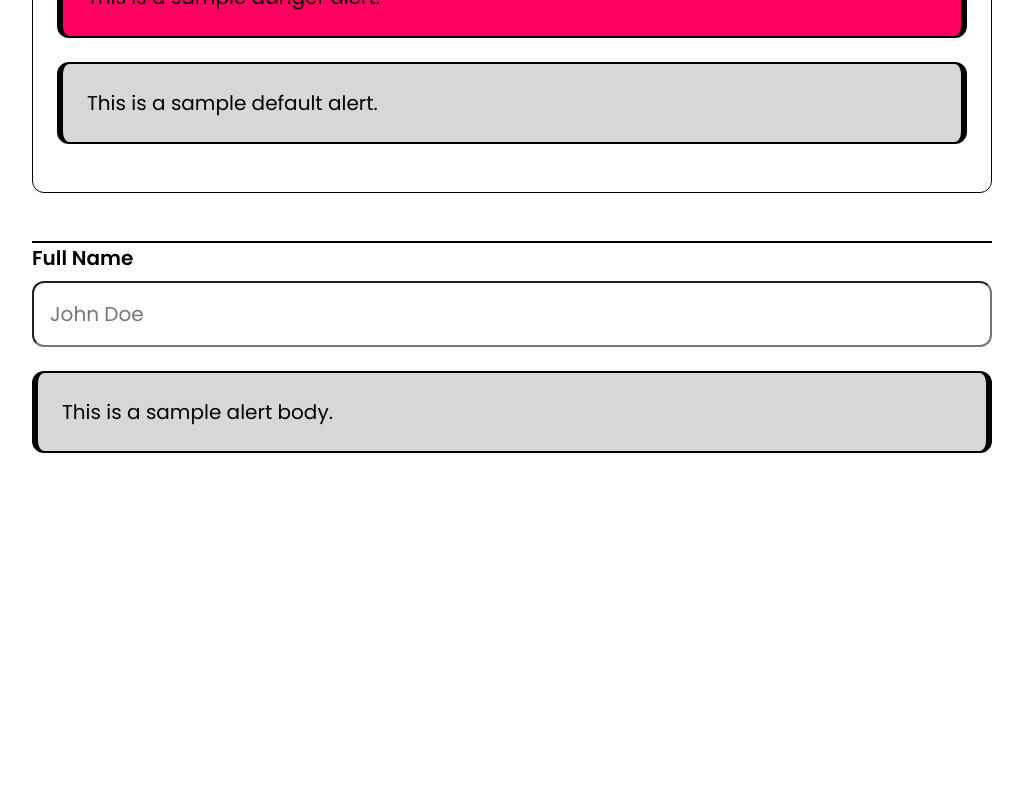
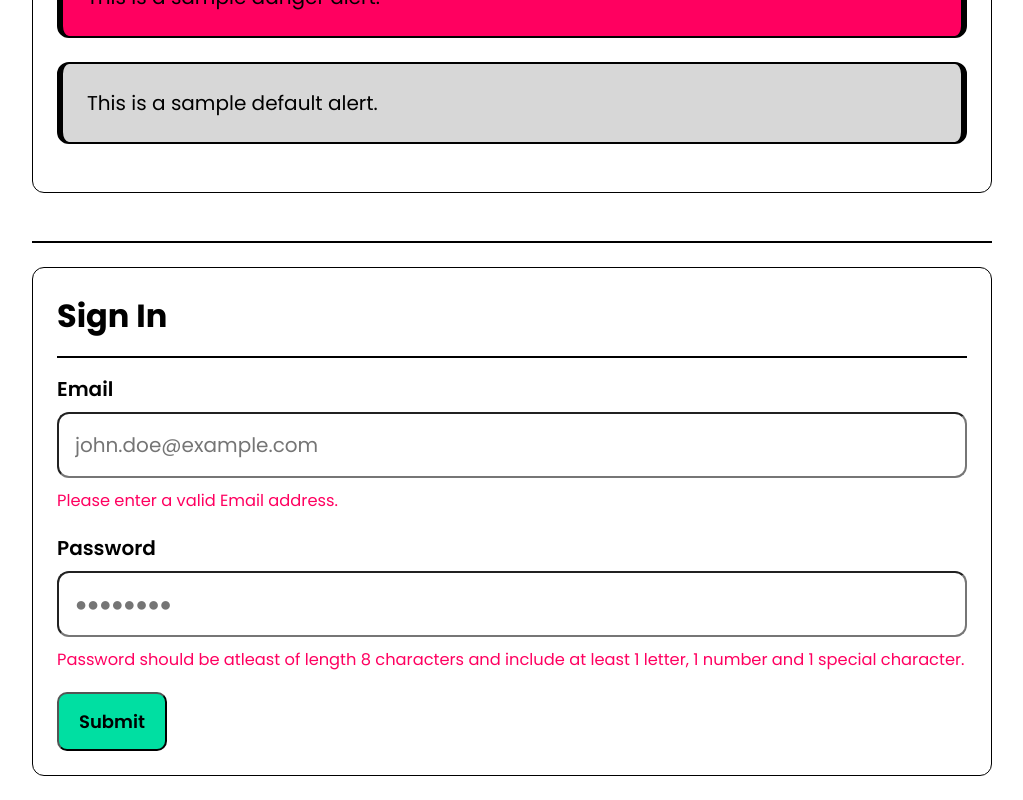
Before and after one commit to yadavrashindra5/react-components, a React (Vite) app: page / in a window 1280 px wide. Shown: the part 5426-6226 px from the top of the page, without its empty margins (128-1151 px from the left). Before the commit the page ends 5903 px from the top, so only its background shows below. Built offline with nearby package versions, Linux system fonts and the light colour scheme.

Commit message:
added input example

```diff
--- a/src/components/Input/input.tsx
+++ b/src/components/Input/input.tsx
@@ -1,7 +1,7 @@
 import { ChangeEvent } from "react";
 import styles from "./input.module.css";
 
-interface IInput {
+export interface IInput {
   labelId: string;
   inputName: string;
   placeholder: string;
@@ -10,6 +10,7 @@ interface IInput {
   required: boolean;
   value?: string;
   onChange?: (e: ChangeEvent<HTMLInputElement>) => void;
+  className?: string;
 }
 
 export default function Input({
@@ -19,9 +20,10 @@ export default function Input({
   placeholder = "",
   type,
   required,
+  className,
 }: IInput) {
   return (
-    <div className={styles.input}>
+    <div className={styles.input + " " + className}>
       <label htmlFor={labelId}>{inputName}</label>
       <input
         id={labelId}
--- a/src/page/homepage.tsx
+++ b/src/page/homepage.tsx
@@ -13,6 +13,7 @@ import Accordion from "../components/Accordion/accordion";
 import { accordionData } from "../helper/accordionData";
 import Alerts from "../components/Alerts/alerts";
 import AlertSection from "../sections/alertSection/alertSection";
+import InputSection from "../sections/inputSection/inputSection";
 
 type THomePageComponentType = IComponentsView & {
   id: number;
@@ -134,15 +135,7 @@ export default function Homepage() {
           );
         })}
       </section>
-      <Input
-        labelId="fullName"
-        inputName="Full Name"
-        pattern="\^[A-Za-z0-9]{3,16}$\"
-        type="string"
-        placeholder="John Doe"
-        required={false}
-      />
-      <Alerts alertBody="This is a sample alert body." />
+      <InputSection />
     </Container>
   );
 }
--- /dev/null
+++ b/src/sections/inputSection/inputSection.module.css
@@ -0,0 +1,15 @@
+form > hr {
+  margin: 1.6rem 0;
+}
+
+.hoc_input {
+  margin-bottom: 1.6rem;
+}
+
+.errorMessage {
+  color: var(--danger-color);
+  font-size: 2.6rem;
+}
+
+.error_input_style {
+}
--- /dev/null
+++ b/src/sections/inputSection/inputSection.tsx
@@ -0,0 +1,117 @@
+import { ChangeEvent, FormEvent, useState } from "react";
+
+import styles from "./inputSection.module.css"
+
+import Input, { IInput } from "../../components/Input/input";
+import Heading from "../../components/Heading/heading";
+import Button from "../../components/Button/button";
+import Box from "../../components/Box/box";
+
+interface HOCInput extends IInput {
+  id?: number;
+  errorMessage: string;
+}
+
+interface IInputValues {
+  email: string;
+  password: string;
+}
+
+export default function InputSection() {
+  const [values, setValues] = useState<IInputValues>({
+    email: "",
+    password: "",
+  });
+
+  const sampleInput: HOCInput[] = [
+    {
+      id: 1,
+      labelId: "email",
+      inputName: "Email",
+      placeholder: "john.doe@example.com",
+      pattern: "^([a-zA-Z0-9._]+)@([a-zA-Z]+).([a-zA-Z]{2,6})(.[a-z]{2,6})?$",
+      type: "text",
+      required: true,
+      errorMessage: "Please enter a valid Email address.",
+    },
+    {
+      id: 2,
+      labelId: "password",
+      inputName: "Password",
+      placeholder: "●●●●●●●●",
+      pattern: `^(?=.*[0-9])(?=.*[a-zA-Z])(?=.*[!@#$%^&*])[a-zA-Z0-9!@#$%^&*]{8,20}$`,
+      type: "password",
+      required: true,
+      errorMessage:
+        "Password should be atleast of length 8 characters and include at least 1 letter, 1 number and 1 special character.",
+    },
+  ];
+
+  const handleChange = (e: ChangeEvent<HTMLInputElement>) => {
+    setValues({ ...values, [e?.target?.name]: e?.target?.value });
+  };
+
+  const handleSubmit = (e: FormEvent<HTMLFormElement>) => {
+    e.preventDefault();
+    console.log(values);
+  };
+
+  return (
+    <Box>
+      <form onSubmit={handleSubmit}>
+        <Heading heading="h2" headingText="Sign In" />
+        <hr />
+        {sampleInput.map((input) => {
+          return (
+            <HOCInput
+              key={input.id}
+              labelId={input.labelId}
+              inputName={input.inputName}
+              placeholder={input.placeholder}
+              pattern={input.pattern}
+              type={input.type}
+              required={input.required}
+              errorMessage={input.errorMessage}
+              value={values[input.inputName as keyof IInputValues]}
+              onChange={handleChange}
+            />
+          );
+        })}
+        <Button buttonName="Submit" className="secondary" />
+      </form>
+    </Box>
+  );
+}
+
+const HOCInput = (props: HOCInput) => {
+  const {
+    labelId,
+    inputName,
+    placeholder,
+    pattern,
+    type,
+    required,
+    value,
+    onChange,
+    errorMessage,
+  } = props;
+
+  return (
+    <div className={styles.hoc_input}>
+      <Input
+        className={styles.error_input_style}
+        labelId={labelId}
+        inputName={inputName}
+        placeholder={placeholder}
+        pattern={pattern}
+        type={type}
+        required={required}
+        value={value}
+        onChange={onChange}
+      />
+      <p className={styles.errorMessage}>
+        <span>{errorMessage}</span>
+      </p>
+    </div>
+  );
+};
```
